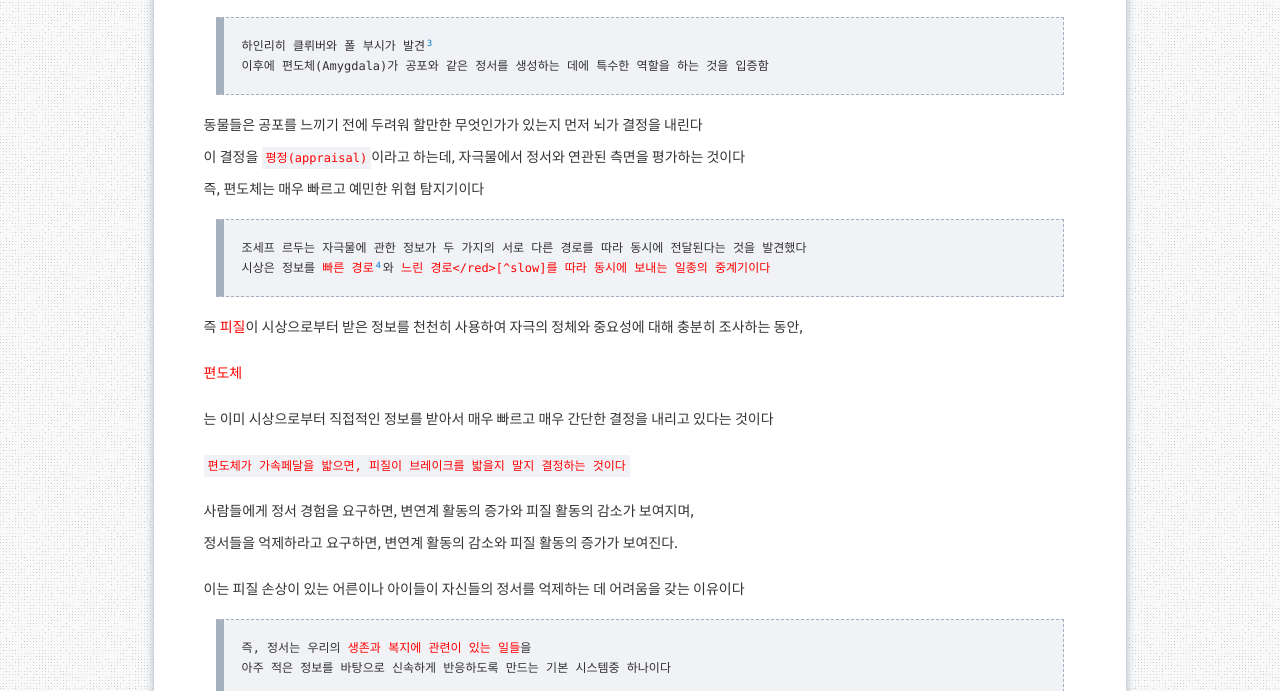
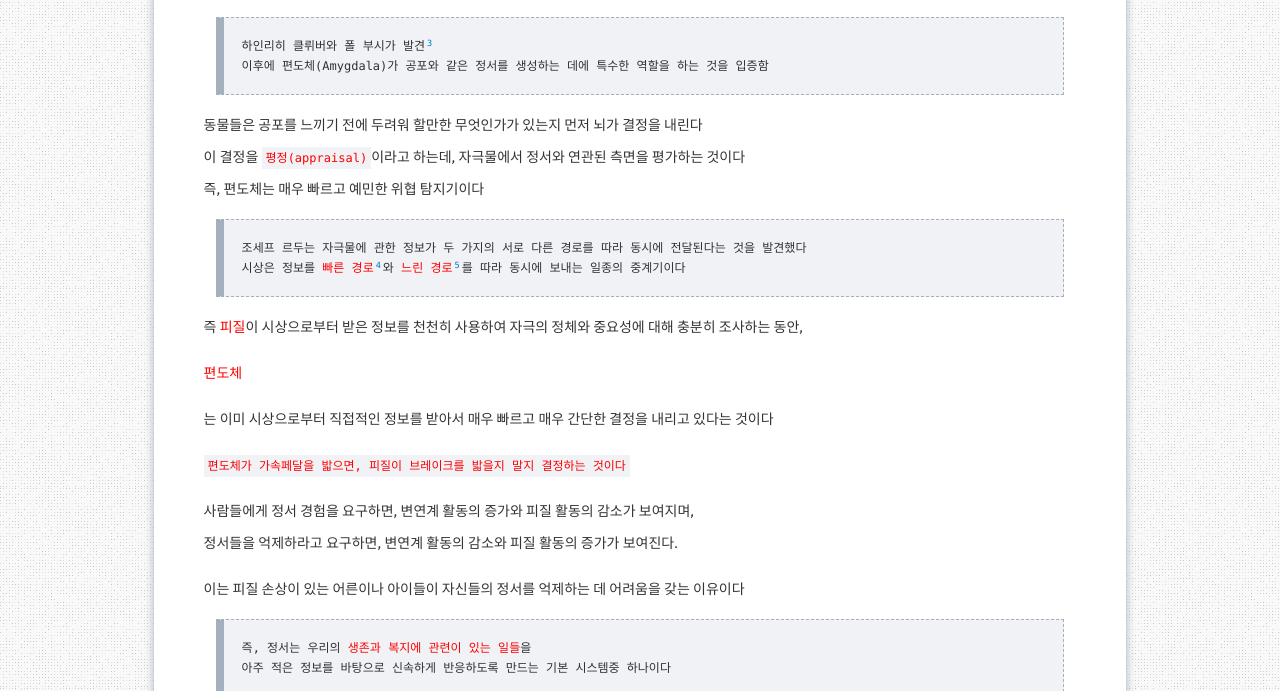
Before and after one commit to aristohyun/aristohyun.github.io, a Jekyll site: the page built from _posts/2021-09-01-psychology_08.md, in a window 1280 px wide and 1400 px high, scrolled down 3712 px, cut to the strip 0-691 px from the top of the window. Built offline with Jekyll 4.4.1, drawn with Linux system fonts in a browser that asks for light colours; comment, search, counter and statistics services are not loaded; some of the changed text lies outside the part shown.

Commit message:
Update 2021-09-01-psychology_08.md

```diff
--- a/_posts/2021-09-01-psychology_08.md
+++ b/_posts/2021-09-01-psychology_08.md
@@ -93,7 +93,7 @@ redirect_from:
 즉, 편도체는 매우 빠르고 예민한 위협 탐지기이다
 
 > 조세프 르두는 자극물에 관한 정보가 두 가지의 서로 다른 경로를 따라 동시에 전달된다는 것을 발견했다
-> 시상은 정보를 <red>빠른 경로</red>[^fast]와 <Red>느린 경로</red>[^slow]를 따라 동시에 보내는 일종의 중계기이다
+> 시상은 정보를 <red>빠른 경로</red>[^fast]와 <red>느린 경로</red>[^slow]를 따라 동시에 보내는 일종의 중계기이다
 
 즉 <red>피질</red>이 시상으로부터 받은 정보를 천천히 사용하여 자극의 정체와 중요성에 대해 충분히 조사하는 동안,
 <red>편도체</red>는 이미 시상으로부터 직접적인 정보를 받아서 매우 빠르고 매우 간단한 결정을 내리고 있다는 것이다
```
